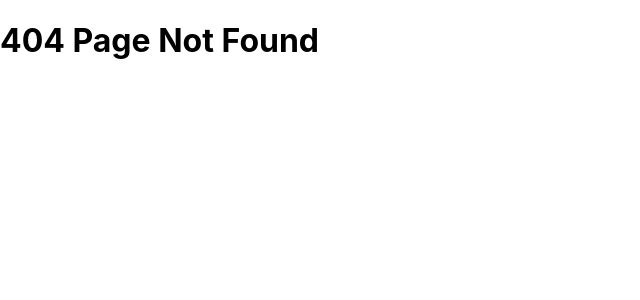
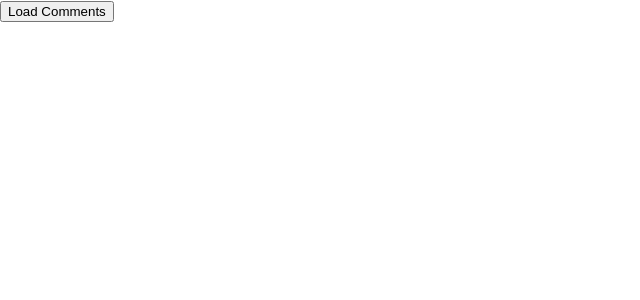
Before and after one commit to joshi-kaushal/hello-nextjs, a Next.js app: page /comments in a window 1280 px wide. Before the commit this address had no page. Shown: the top 300 px of the page, without its empty margins (0-640 px from the left). Built offline with nearby package versions, Linux system fonts and the light colour scheme.

Commit message:
feat: API GET route

```diff
--- /dev/null
+++ b/data/comments.js
@@ -0,0 +1,10 @@
+export const comments = [
+  {
+    id: 1,
+    comment: "This is a comment",
+  },
+  {
+    id: 2,
+    comment: "This is another comment",
+  },
+];
--- /dev/null
+++ b/pages/api/comments/index.js
@@ -0,0 +1,5 @@
+import { comments } from "../../../data/comments";
+
+export default function handler(req, res) {
+  res.status(200).json(comments);
+}
--- /dev/null
+++ b/pages/api/index.js
@@ -0,0 +1,3 @@
+export default function handler(req, res) {
+  res.status(200).json({ message: "Hello World" });
+}
--- /dev/null
+++ b/pages/comments.js
@@ -0,0 +1,21 @@
+import { useState } from "react";
+
+export default function CommentsPage() {
+  const [comments, setComments] = useState([]);
+
+  const fetchComments = async () => {
+    const response = await fetch("/api/comments");
+    const data = await response.json();
+    setComments(data);
+  };
+
+  return (
+    <>
+      <button onClick={fetchComments}>Load Comments</button>
+
+      {comments.map((comment) => (
+        <div key={comment.id}>{comment.comment}</div>
+      ))}
+    </>
+  );
+}
```
Also changed, not shown: 1 other file (tests, documents, lock files or other folders).
